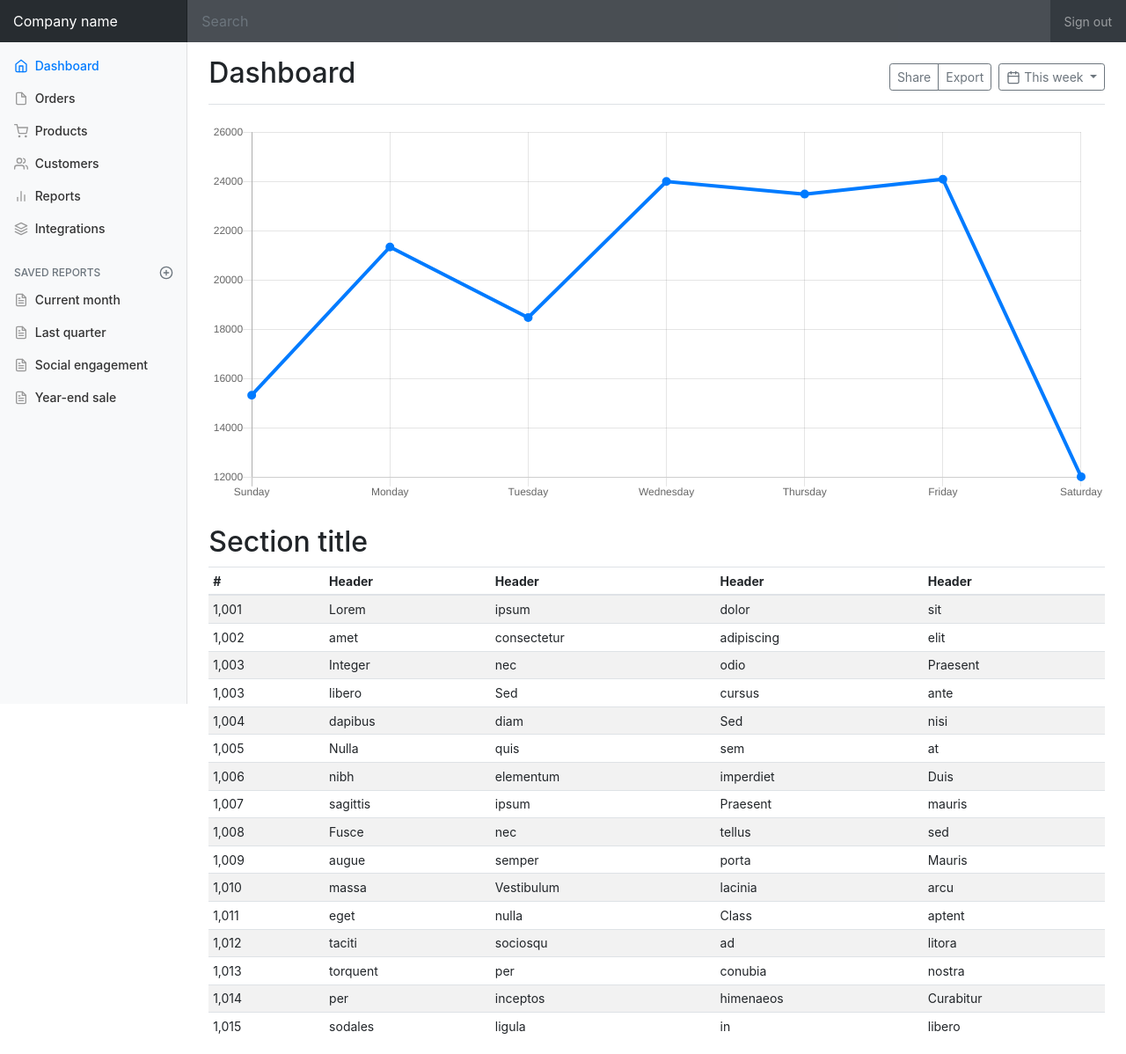
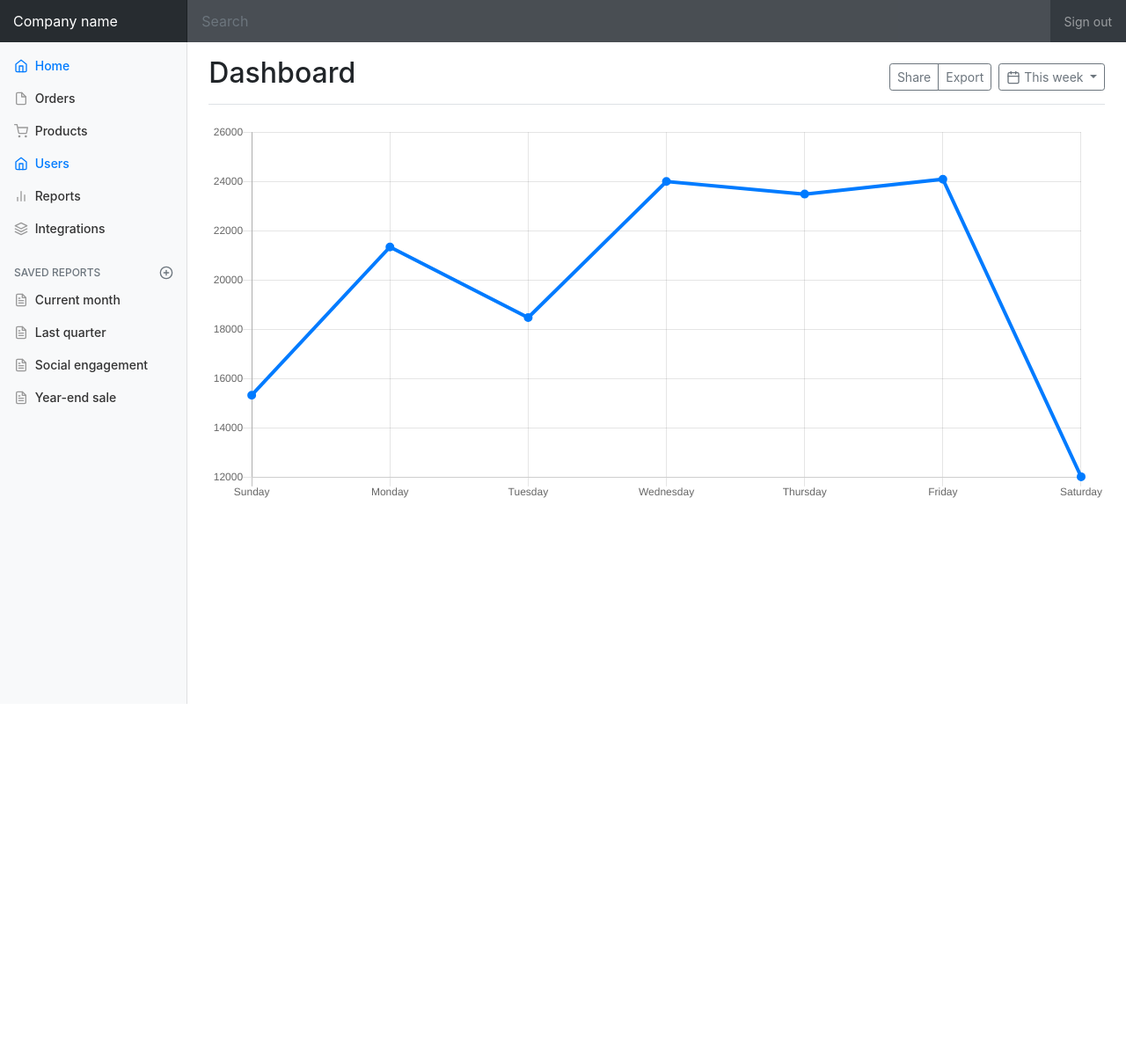
Before and after one commit to egor187/TG_BOT_DJANGO, a Django app: page / in a window 1280 px wide. Shown: the whole page at 88% size. After the commit the page ends 800 px from the top, so only its background shows below. Run offline with Django 3.2, Linux system fonts and the light colour scheme; some libraries are stand-ins or nearby versions.

Commit message:
add Home and User link on index page

```diff
--- a/tg_bot/templates/index.html
+++ b/tg_bot/templates/index.html
@@ -35,9 +35,9 @@
           <div class="sidebar-sticky">
             <ul class="nav flex-column">
               <li class="nav-item">
-                <a class="nav-link active" href="#">
+                <a class="nav-link active" href={% url 'index' %}>
                   <span data-feather="home"></span>
-                  Dashboard <span class="sr-only">(current)</span>
+                  Home <span class="sr-only">(current)</span>
                 </a>
               </li>
               <li class="nav-item">
@@ -53,9 +53,9 @@
                 </a>
               </li>
               <li class="nav-item">
-                <a class="nav-link" href="#">
-                  <span data-feather="users"></span>
-                  Customers
+                <a class="nav-link active" href={% url 'users:users_list' %}>
+                  <span data-feather="home"></span>
+                  Users <span class="sr-only">(current)</span>
                 </a>
               </li>
               <li class="nav-item">
@@ -127,134 +127,8 @@
           {% endblock dashboard %}
 
           {% block content %}
-          <h2>Section title</h2>
-          <div class="table-responsive">
-            <table class="table table-striped table-sm">
-              <thead>
-                <tr>
-                  <th>#</th>
-                  <th>Header</th>
-                  <th>Header</th>
-                  <th>Header</th>
-                  <th>Header</th>
-                </tr>
-              </thead>
-              <tbody>
-                <tr>
-                  <td>1,001</td>
-                  <td>Lorem</td>
-                  <td>ipsum</td>
-                  <td>dolor</td>
-                  <td>sit</td>
-                </tr>
-                <tr>
-                  <td>1,002</td>
-                  <td>amet</td>
-                  <td>consectetur</td>
-                  <td>adipiscing</td>
-                  <td>elit</td>
-                </tr>
-                <tr>
-                  <td>1,003</td>
-                  <td>Integer</td>
-                  <td>nec</td>
-                  <td>odio</td>
-                  <td>Praesent</td>
-                </tr>
-                <tr>
-                  <td>1,003</td>
-                  <td>libero</td>
-                  <td>Sed</td>
-                  <td>cursus</td>
-                  <td>ante</td>
-                </tr>
-                <tr>
-                  <td>1,004</td>
-                  <td>dapibus</td>
-                  <td>diam</td>
-                  <td>Sed</td>
-                  <td>nisi</td>
-                </tr>
-                <tr>
-                  <td>1,005</td>
-                  <td>Nulla</td>
-                  <td>quis</td>
-                  <td>sem</td>
-                  <td>at</td>
-                </tr>
-                <tr>
-                  <td>1,006</td>
-                  <td>nibh</td>
-                  <td>elementum</td>
-                  <td>imperdiet</td>
-                  <td>Duis</td>
-                </tr>
-                <tr>
-                  <td>1,007</td>
-                  <td>sagittis</td>
-                  <td>ipsum</td>
-                  <td>Praesent</td>
-                  <td>mauris</td>
-                </tr>
-                <tr>
-                  <td>1,008</td>
-                  <td>Fusce</td>
-                  <td>nec</td>
-                  <td>tellus</td>
-                  <td>sed</td>
-                </tr>
-                <tr>
-                  <td>1,009</td>
-                  <td>augue</td>
-                  <td>semper</td>
-                  <td>porta</td>
-                  <td>Mauris</td>
-                </tr>
-                <tr>
-                  <td>1,010</td>
-                  <td>massa</td>
-                  <td>Vestibulum</td>
-                  <td>lacinia</td>
-                  <td>arcu</td>
-                </tr>
-                <tr>
-                  <td>1,011</td>
-                  <td>eget</td>
-                  <td>nulla</td>
-                  <td>Class</td>
-                  <td>aptent</td>
-                </tr>
-                <tr>
-                  <td>1,012</td>
-                  <td>taciti</td>
-                  <td>sociosqu</td>
-                  <td>ad</td>
-                  <td>litora</td>
-                </tr>
-                <tr>
-                  <td>1,013</td>
-                  <td>torquent</td>
-                  <td>per</td>
-                  <td>conubia</td>
-                  <td>nostra</td>
-                </tr>
-                <tr>
-                  <td>1,014</td>
-                  <td>per</td>
-                  <td>inceptos</td>
-                  <td>himenaeos</td>
-                  <td>Curabitur</td>
-                </tr>
-                <tr>
-                  <td>1,015</td>
-                  <td>sodales</td>
-                  <td>ligula</td>
-                  <td>in</td>
-                  <td>libero</td>
-                </tr>
-              </tbody>
-            </table>
-            {% endblock content %}
+          {% endblock content %}
+
           </div>
         </main>
       </div>
--- a/users/views.py
+++ b/users/views.py
@@ -1,9 +1,10 @@
 from django.shortcuts import render
 from django.views.generic.list import ListView
+from django.contrib.auth.mixins import LoginRequiredMixin
 from .models import CustomUser
 from django.core.paginator import Paginator
 
-class UserListView(ListView):
+class UserListView(LoginRequiredMixin, ListView):
     model = CustomUser
     context_object_name = 'users_list'
     template_name = 'users_list.html'
```
